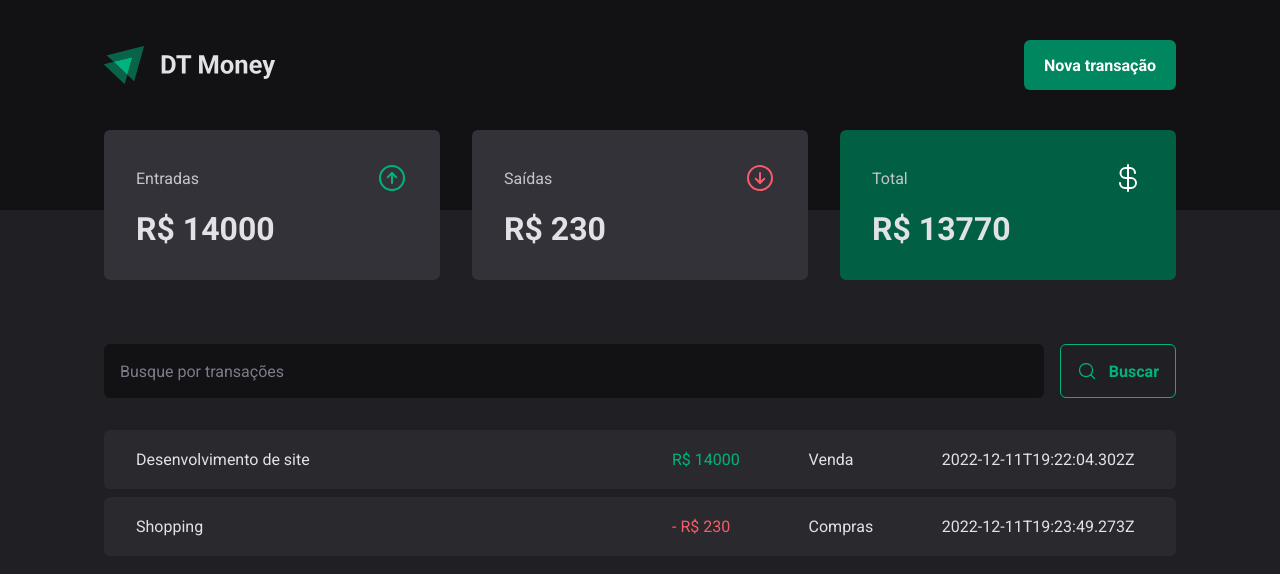
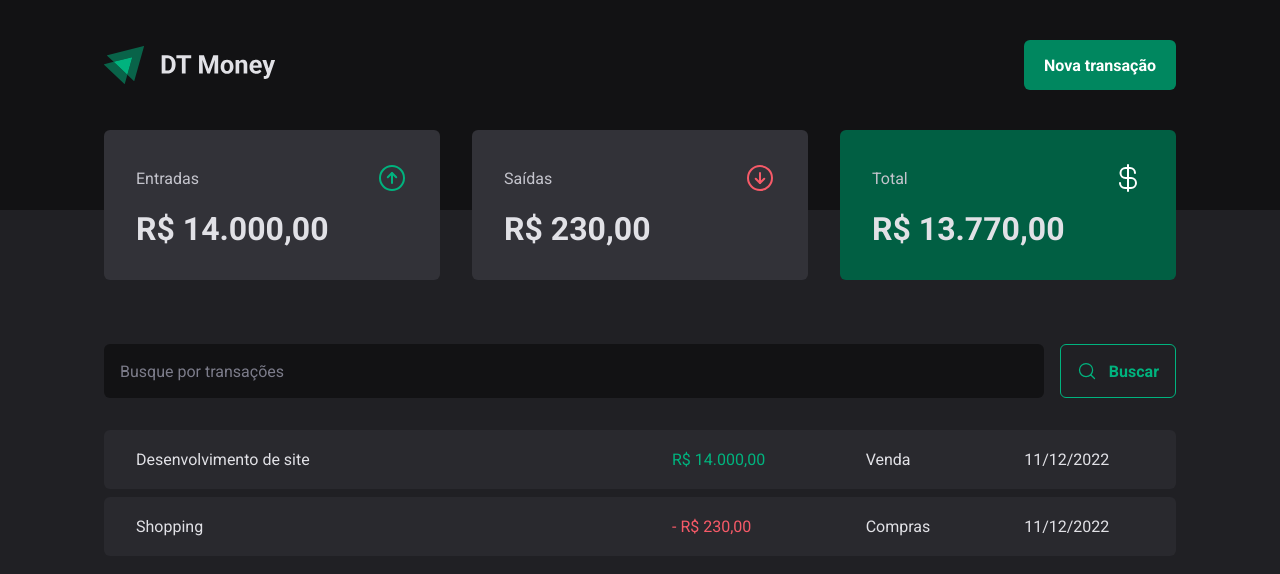
Before and after one commit to viniscrv/dt-money, a React (Vite) app: page / in a window 1280 px wide. Shown: the top 574 px of the page. Built offline with nearby package versions, Linux system fonts and the light colour scheme; data requests are answered from the project's data file.

Commit message:
formatado valores de preço e data

```diff
--- a/src/components/Summary/index.tsx
+++ b/src/components/Summary/index.tsx
@@ -1,8 +1,8 @@
 import { ArrowCircleUp, CurrencyDollar, ArrowCircleDown } from "phosphor-react";
 import { useContext } from "react";
 import { TransactionsContext } from "../../contexts/TransactionsContext";
+import { priceFormatter } from "../../utils/formatter";
 import { SummaryCard, SummaryContainer } from "./styles";
-
 
 export function Summary() {
 
@@ -28,7 +28,7 @@ export function Summary() {
                     <ArrowCircleUp size={32} color="#00b37e" />
                 </header>
 
-                <strong>R$ {summary.income}</strong>
+                <strong>{priceFormatter.format(summary.income)}</strong>
             </SummaryCard>
 
             <SummaryCard>
@@ -37,7 +37,7 @@ export function Summary() {
                     <ArrowCircleDown size={32} color="#f75a68" />
                 </header>
 
-                <strong>R$ {summary.outcome}</strong>
+                <strong>{priceFormatter.format(summary.outcome)}</strong>
             </SummaryCard>
 
             <SummaryCard variant="green">
@@ -46,7 +46,7 @@ export function Summary() {
                     <CurrencyDollar size={32} color="#fff" />
                 </header>
 
-                <strong>R$ {summary.total}</strong>
+                <strong>{priceFormatter.format(summary.total)}</strong>
             </SummaryCard>
         </SummaryContainer>
     );
--- a/src/pages/Transactions/index.tsx
+++ b/src/pages/Transactions/index.tsx
@@ -2,6 +2,7 @@ import { useContext, useEffect, useState } from "react";
 import { Header } from "../../components/Header";
 import { Summary } from "../../components/Summary";
 import { TransactionsContext } from "../../contexts/TransactionsContext";
+import { dateFormatter, priceFormatter } from "../../utils/formatter";
 import { SearchForm } from "./components/SearchForm";
 import { PriceHighlight, TransactionsContainer, TransactionsTable } from "./styles";
 
@@ -23,11 +24,12 @@ export function Transactions() {
                                     <td width="50%">{transaction.description}</td>
                                     <td>
                                         <PriceHighlight variant={transaction.type}>
-                                            {transaction.type === "income" ? `R$ ${transaction.price}` : `- R$ ${transaction.price}`}
+                                            {transaction.type === "outcome" && "- "}
+                                            {priceFormatter.format(transaction.price)}
                                         </PriceHighlight>
                                     </td>
                                     <td>{transaction.category}</td>
-                                    <td>{transaction.createdAt}</td>
+                                    <td>{dateFormatter.format(new Date(transaction.createdAt))}</td>
                                 </tr>
                             );
                         })}
--- /dev/null
+++ b/src/utils/formatter.ts
@@ -0,0 +1,6 @@
+export const dateFormatter = new Intl.DateTimeFormat("pt-BR");
+
+export const priceFormatter = new Intl.NumberFormat("pt-BR", {
+    style: "currency",
+    currency: "BRL",
+});
```
